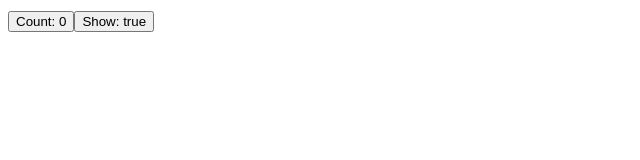
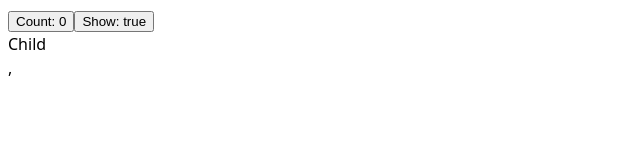
Before and after one commit to duthanhduoc/react-co-ban, a React (Vite) app: page / in a window 1280 px wide. Shown: the top 160 px of the page, without its empty margins (0-640 px from the left). Built offline with nearby package versions, Linux system fonts and the light colour scheme.

Commit message:
Công dụng của strictmode và cleanup function

```diff
--- a/src/App.tsx
+++ b/src/App.tsx
@@ -1,32 +1,34 @@
 import { useEffect, useState } from 'react'
+
+const Child = () => {
+  useEffect(() => {
+    const interval = setInterval(() => {
+      console.log('Log mỗi 1 giây')
+    }, 1000)
+
+    // Cleanup function: Dùng khi lắng nghe sự kiện, hoặc khi sử dụng setInterval, setTimeout,... để tránh bị rò rỉ bộ nhớ
+    // Nó sẽ chạy khi mà component Child bị unmount (bị tắt)
+    return () => {
+      clearInterval(interval)
+    }
+  }, [])
+  return <div>Child</div>
+}
 
 export default function App() {
   const [count, setCount] = useState(0)
   const [show, setShow] = useState(true)
 
   // useEffect(() => {
-  //   // Effect sẽ chạy 1 lần duy nhất sau khi component được render lần đầu tiên
-  //   // Đa số 90% trường hợp sẽ dùng để fetch API
-  //   console.log('Chỉ log 1 lần duy nhất thôi')
+  //   console.log('Log 1 lần duy nhất khi component được render lần đầu tiên')
   // }, [])
 
-  // useEffect(() => {
-  //   // Effect sẽ chạy mỗi khi component được render lại
-  //   // Trường hợp này hiếm khi được sử dụng
-  //   console.log('Log mỗi khi component được render lại, kể cả lần đầu tiên')
-  // })
-
-  useEffect(() => {
-    // Chạy sau khi App Component render lần đầu tiên
-    // Và chạy sau khi mỗi lần show thay đổi
-    console.log('Hehe')
-  }, [show, count])
-
-  console.log('Render')
+  // console.log('Render')
   return (
     <div>
       <button onClick={() => setCount(count + 1)}>Count: {count}</button>
       <button onClick={() => setShow(!show)}>Show: {show.toString()}</button>
+      {show && <Child />}
     </div>
   )
 }
--- a/src/main.tsx
+++ b/src/main.tsx
@@ -3,4 +3,8 @@ import { createRoot } from 'react-dom/client'
 import './index.css'
 import App from './App.tsx'
 
-createRoot(document.getElementById('root')!).render(<App />)
+createRoot(document.getElementById('root')!).render(
+  <StrictMode>
+    <App />,
+  </StrictMode>,
+)
```
